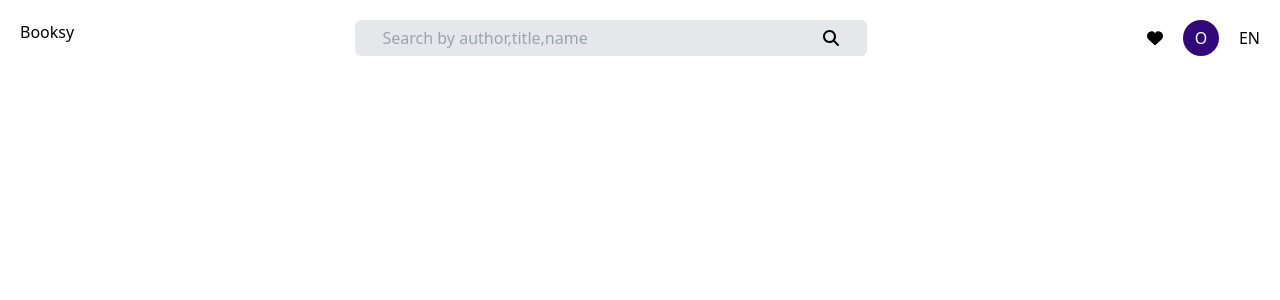
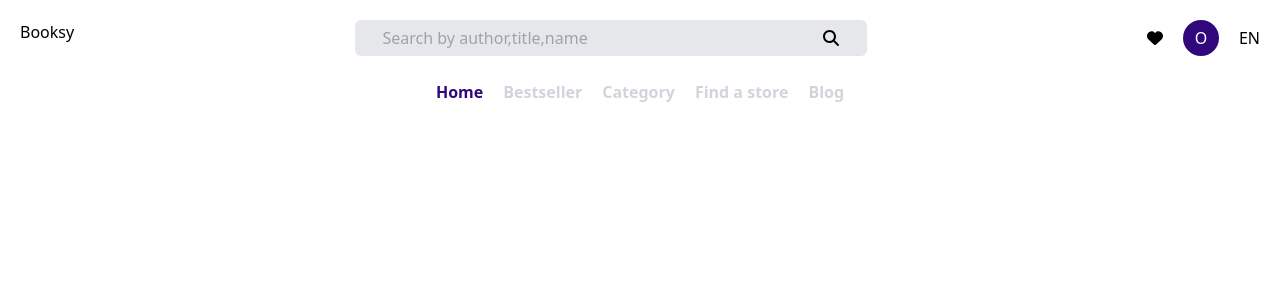
Before and after one commit to yosefHesham/Booksy, a React (Create React App) app: page /profile in a window 1280 px wide. Shown: the top 300 px of the page. Built offline with nearby package versions, Linux system fonts and the light colour scheme.

Commit message:
Create navbar

```diff
--- a/src/components/header.jsx
+++ b/src/components/header.jsx
@@ -1,27 +1,12 @@
-import LoveIcon from "../icons/loveIcon";
-
-const { default: SearchIcon } = require("../icons/searchIcon");
+import Navbar from "./navbar";
+import SearchHeader from "./searchHeader";
 
 const Header = () => {
   return (
-    <section className="header-section flex justify-between mt-5">
-      <h1 className="ml-5">Booksy</h1>
-      <article className="bg-gray-200 w-2/5 flex justify-between items-center px-7 rounded-md">
-        <input
-          className="bg-gray-200"
-          placeholder="Search by author,title,name"
-        />
-        <SearchIcon></SearchIcon>
-      </article>
-
-      <article className="flex  gap-5 items-center mr-5">
-        <LoveIcon></LoveIcon>
-        <div className="rounded-full bg-primary w-9 h-9 flex  items-center justify-center text-white ">
-          O
-        </div>
-        <p>EN</p>
-      </article>
-    </section>
+    <header>
+      {" "}
+      <SearchHeader></SearchHeader> <Navbar></Navbar>
+    </header>
   );
 };
 
--- a/src/components/navbar.jsx
+++ b/src/components/navbar.jsx
@@ -0,0 +1,40 @@
+import { NavLink, Router } from "react-router-dom";
+
+const navLinks = [
+  {
+    path: "/",
+    id: 1,
+    text: "Home",
+  },
+
+  { path: "/missions", id: 2, text: "Bestseller" },
+
+  { path: "/profile", id: 4, text: "Category" },
+  { path: "/profile", id: 5, text: "Find a store" },
+  { path: "/profile", id: 6, text: "Blog" },
+];
+
+function Navbar() {
+  return (
+    <ul className="flex gap-5  justify-center mt-6">
+      {navLinks.map((link) => (
+        <li
+          key={link.id}
+          style={{
+            fontWeight: "bold",
+            listStyle: "none",
+          }}
+        >
+          <button
+            to={link.path}
+            className={`${link.id === 1 ? "text-primary" : "text-gray-300"}`}
+          >
+            {" "}
+            {link.text}
+          </button>
+        </li>
+      ))}
+    </ul>
+  );
+}
+export default Navbar;
--- /dev/null
+++ b/src/components/searchHeader.jsx
@@ -0,0 +1,29 @@
+import LoveIcon from "../icons/loveIcon";
+import Navbar from "./navbar";
+
+const { default: SearchIcon } = require("../icons/searchIcon");
+
+const SearchHeader = () => {
+  return (
+    <section className="header-section flex justify-between mt-5">
+      <h1 className="ml-5">Booksy</h1>
+      <article className="bg-gray-200 w-2/5 flex justify-between items-center px-7 rounded-md">
+        <input
+          className="bg-gray-200"
+          placeholder="Search by author,title,name"
+        />
+        <SearchIcon></SearchIcon>
+      </article>
+
+      <article className="flex  gap-5 items-center mr-5">
+        <LoveIcon></LoveIcon>
+        <div className="rounded-full bg-primary w-9 h-9 flex  items-center justify-center text-white ">
+          O
+        </div>
+        <p>EN</p>
+      </article>
+    </section>
+  );
+};
+
+export default SearchHeader;
```
Also changed, not shown: package.json (+4 -3 lines), 1 other file (tests, documents, lock files or other folders).
